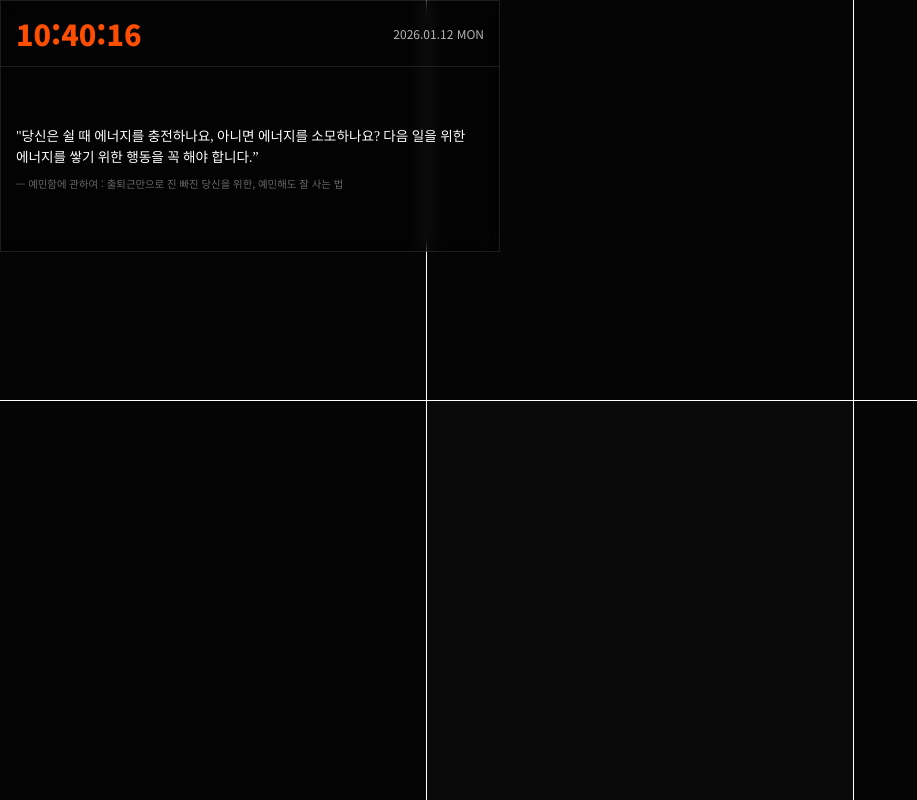
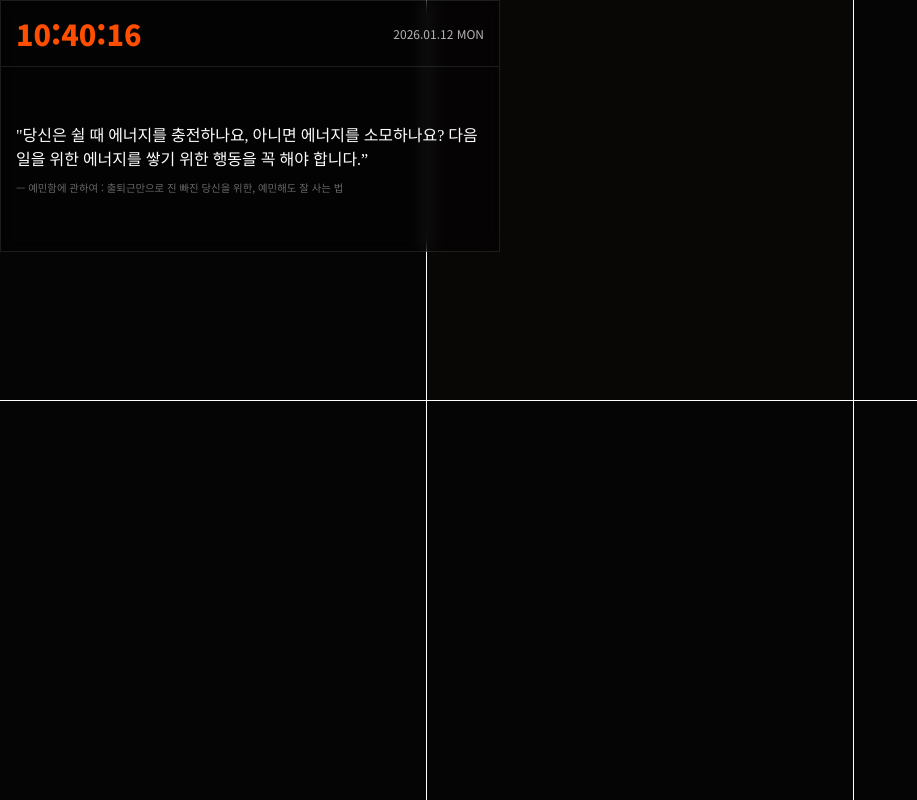
Before and after one commit to 51page/longblack-archive, a plain HTML site: page widget.html in a window 1280 px wide. Shown: the whole page, without its empty margins (0-917 px from the left). Drawn offline with Linux system fonts and the light colour scheme; a web font is replaced by a local one.

Commit message:
Update widget.html

```diff
--- a/widget.html
+++ b/widget.html
@@ -69,7 +69,7 @@
         }
         #quote-text {
             font-family: 'Gowun Batang', serif;
-            font-size: 0.85rem;
+            font-size: 1.0rem;
             line-height: 1.5;
             margin: 0;
             word-break: keep-all;
@@ -127,9 +127,9 @@
             const days = ['SUN','MON','TUE','WED','THU','FRI','SAT'];
             dateEl.innerText = `${now.getFullYear()}.${String(now.getMonth()+1).padStart(2,'0')}.${String(now.getDate()).padStart(2,'0')} ${days[now.getDay()]}`;
 
-            // 배경 변화: 3초마다 한 번씩 아주 천천히 (산만함 방지)
+            // 배경 변화: 2초마다 한 번씩 아주 천천히 (산만함 방지)
             count++;
-            if (count % 3 === 0) {
+            if (count % 2 === 0) {
                 cells.forEach(cell => {
                     if (Math.random() > 0.8) {
                         cell.style.backgroundColor = colors[Math.floor(Math.random() * colors.length)];
```
